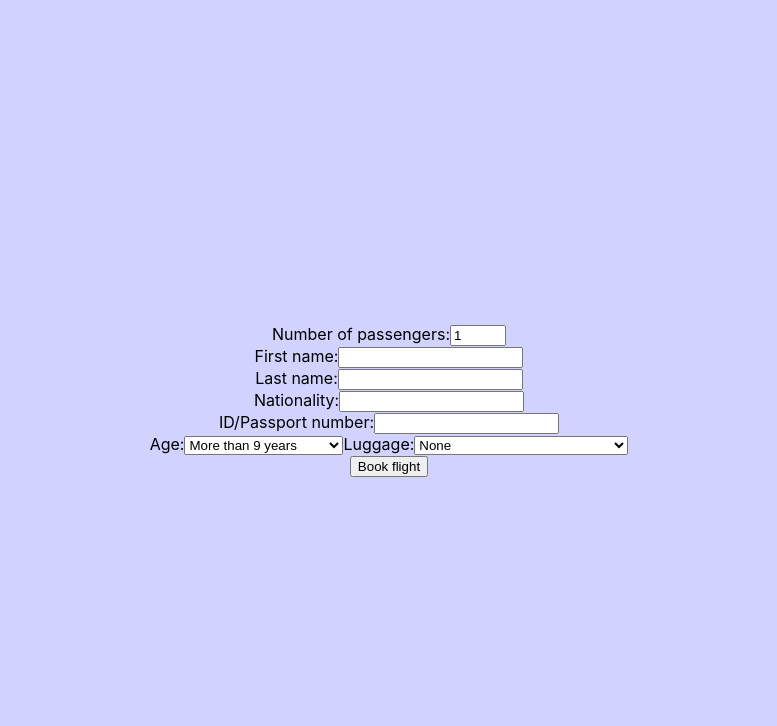
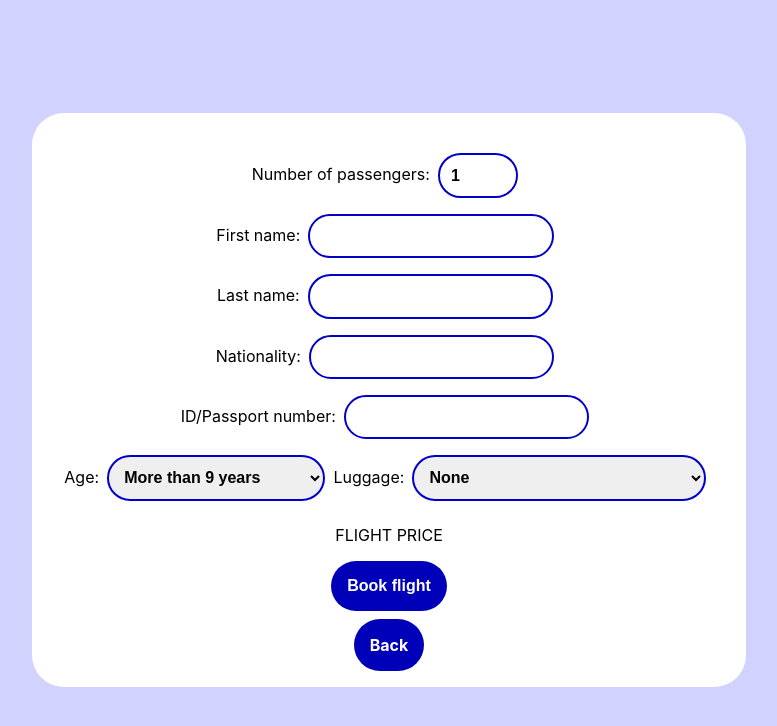
Before and after one commit to AlexandruCotofan/airline-app, a React (Create React App) app: page /book in a window 1280 px wide. Shown: the top 726 px of the page, without its empty margins (251-1028 px from the left). Built offline with nearby package versions, Linux system fonts and the light colour scheme.

Commit message:
Update confirmation, flight search, booking pages

```diff
--- a/src/App.css
+++ b/src/App.css
@@ -14,3 +14,24 @@ body {
   align-items: center;
   text-align: center;
 }
+
+.btn {
+  background-color: rgb(0, 0, 184);
+  color: rgb(255, 255, 255);
+  border: none;
+  font-size: 1em;
+  font-weight: bold;
+  padding: 1em;
+  border-radius: 2em;
+  text-decoration: none;
+}
+
+.btn:hover {
+  background-color: rgb(0, 0, 255);
+  transition-duration: 0.3s;
+}
+
+.btn:active {
+  background-color: rgb(0, 0, 124);
+  transition-duration: 0s;
+}
--- a/src/App.js
+++ b/src/App.js
@@ -4,6 +4,7 @@ import FlightSearchPage from "./FlightSearchPage/FlightSearchPage.js";
 import React from "react";
 import { BrowserRouter as Router, Routes, Route } from "react-router-dom";
 import PersonalDataPage from "./PersonalDataPage/PersonalDataPage.js";
+import ConfirmationPage from "./ConfirmationPage/ConfirmationPage.js";
 
 function App() {
   return (
@@ -13,6 +14,7 @@ function App() {
           <Route path="/" exact element={<HomePage />} />
           <Route path="/search" exact element={<FlightSearchPage />} />
           <Route path="/book" exact element={<PersonalDataPage />} />
+          <Route path="/confirm" exact element={<ConfirmationPage />} />
         </Routes>
       </Router>
     </div>
--- a/src/ConfirmationPage/ConfirmationPage.js
+++ b/src/ConfirmationPage/ConfirmationPage.js
@@ -0,0 +1,11 @@
+function ConfirmationPage() {
+    return(
+        <div>
+            <h1>Thank you for booking!</h1>
+            <a href="../search">Search other flights</a>
+            <a href="../">Home</a>
+        </div>
+    );
+}
+
+export default ConfirmationPage;
--- a/src/FlightSearchPage/FlightSearchPage.css
+++ b/src/FlightSearchPage/FlightSearchPage.css
@@ -1,8 +1,20 @@
+#flight-search-page label {
+    font-size: 1em;
+    font-weight: bold;
+}
+
+#flight-search-form {
+    display: flex;
+    justify-content: center;
+    text-align: center;
+    align-items: center;
+}
+
 #flights-found {
     background-color: rgb(255, 255, 255);
     border-radius: 1em;
     box-shadow: 0em 0.3em rgb(180, 180, 180);
-    margin: 1em;
+    margin: 2em;
 }
 
 #flights-found > * {
@@ -12,3 +24,12 @@
 #flights-found > :last-child {
     border-bottom: none;
 }
+
+.page-selector {
+    font-size: 1em;
+    margin: 0.5em;
+    padding: 0.7em;
+    border: none;
+    border-radius: 2em;
+    font-weight: bold;
+}
--- a/src/FlightSearchPage/FlightSearchPage.js
+++ b/src/FlightSearchPage/FlightSearchPage.js
@@ -1,10 +1,18 @@
 import FlightItem from "../FlightItem/FlightItem";
 import "./FlightSearchPage.css";
+
+function SetRoundTripDateDisplay() {
+  if (document.getElementById("round-trip-select").value === "no") {
+    document.getElementById("round-trip-date").style.display = "none";
+  } else {
+    document.getElementById("round-trip-date").style.display = "inline-flex";
+  }
+}
 
 function FlightSearchPage() {
   return (
     <div id="flight-search-page">
-      <form>
+      <form id="flight-search-form">
         <select
           name="origin"
           className="page-selector"
@@ -27,10 +35,26 @@ function FlightSearchPage() {
           name="round-trip"
           className="page-selector"
           id="round-trip-select"
+          onClick={SetRoundTripDateDisplay}
         >
           <option value="no">Direct flight</option>
-          <option value="yes">Round trip</option>
+          <option value="yes" selected>
+            Round trip
+          </option>
         </select>
+        <div>
+          <label>Flight date:</label>
+          <input type="date" className="page-selector"></input>
+          {/* only visible if round trip is selected */}
+          <input
+            type="date"
+            className="page-selector"
+            id="round-trip-date"
+          ></input>
+        </div>
+        <button type="submit" class="btn">
+          Search
+        </button>
       </form>
       <div id="search-filters">
         <label>Filters:</label>
@@ -51,7 +75,9 @@ function FlightSearchPage() {
         <FlightItem />
         <FlightItem />
       </div>
-      <a href="../">Back</a>
+      <a href="../" className="btn">
+        Back
+      </a>
     </div>
   );
 }
--- a/src/HomePage/HomePage.js
+++ b/src/HomePage/HomePage.js
@@ -7,7 +7,7 @@ function HomePage() {
         <h1>Airline App</h1>
         <p>Truly, one of the apps of all time.</p>
       </div>
-      <a id="search-btn" href="/search">Search for flights</a>
+      <a id="search-btn" className="btn" href="/search">Search for flights</a>
     </div>
   );
 }
--- /dev/null
+++ b/src/IndividualPersonalForm/IndividualPersonalForm.js
@@ -0,0 +1,47 @@
+function IndividualPersonalForm() {
+  return (
+    <div>
+      <div>
+        <label>First name:</label>
+        <input className="page-selector" type="text" required></input>
+      </div>
+      <div>
+        <label>Last name:</label>
+        <input className="page-selector" type="text" required></input>
+      </div>
+      <div>
+        <label>Nationality:</label>
+        <input className="page-selector" type="text" required></input>
+      </div>
+      <div>
+        <label>ID/Passport number:</label>
+        <input className="page-selector" type="text" required></input>
+      </div>
+
+      <div>
+        <label>Age:</label>
+        <select className="page-selector" name="passenger-age-select" required>
+          <option value="age<2">Less than 2 years</option>
+          <option value="2<age<9">Between 2 and 9 years</option>
+          <option value="9<age" selected>
+            More than 9 years
+          </option>
+        </select>
+        <label>Luggage:</label>
+        <select
+          className="page-selector"
+          name="passenger-luggage-select"
+          required
+        >
+          <option value="no-luggage">None</option>
+          <option value="hand-luggage">Only hand luggage</option>
+          <option value="checked-luggage">Only checked luggage</option>
+          <option value="hand-checked-luggage">
+            Both hand and checked luggage
+          </option>
+        </select>
+      </div>
+    </div>
+  );
+}
+export default IndividualPersonalForm;
--- a/src/PersonalDataPage/PersonalDataPage.css
+++ b/src/PersonalDataPage/PersonalDataPage.css
@@ -0,0 +1,13 @@
+#data-form-container {
+  background-color: rgb(255, 255, 255);
+  padding: 2em;
+  border-radius: 2em;
+}
+
+#data-form-container input, #data-form-container select {
+  border: 2px solid rgb(0, 0, 200);
+}
+
+#passenger-forms {
+  margin-bottom: 1.5em;
+}
--- a/src/PersonalDataPage/PersonalDataPage.js
+++ b/src/PersonalDataPage/PersonalDataPage.js
@@ -1,48 +1,31 @@
+import IndividualPersonalForm from "../IndividualPersonalForm/IndividualPersonalForm.js";
+import "./PersonalDataPage.css";
+
 function PersonalDataPage() {
   return (
     <div id="data-form-container">
-      <form>
-        <div>
-          <label>Number of passengers:</label>
-          <input type="number" min="1" max="10" defaultValue="1" required></input>
-        </div>
-        {/* Fields added for every extra passenger */}
-        <div>
-          <label>First name:</label>
-          <input type="text" required></input>
-        </div>
-        <div>
-          <label>Last name:</label>
-          <input type="text" required></input>
-        </div>
-        <div>
-          <label>Nationality:</label>
-          <input type="text" required></input>
-        </div>
-        <div>
-          <label>ID/Passport number:</label>
-          <input type="text" required></input>
-        </div>
-
-        <div>
-          <label>Age:</label>
-          <select name="passenger-age-select" required>
-            <option value="age<2">Less than 2 years</option>
-            <option value="2<age<9">Between 2 and 9 years</option>
-            <option value="9<age" selected>
-              More than 9 years
-            </option>
-          </select>
-          <label>Luggage:</label>
-          <select name="passenger-luggage-select" required>
-            <option>None</option>
-            <option>Only hand luggage</option>
-            <option>Only checked luggage</option>
-            <option>Both hand and checked luggage</option>
-          </select>
-        </div>
-        <button type="submit">Book flight</button>
+      <div>
+        <label>Number of passengers:</label>
+        <input
+          id="passengers-selected"
+          className="page-selector"
+          type="number"
+          min="1"
+          max="10"
+          defaultValue="1"
+          required
+        ></input>
+      </div>
+      <form id="passenger-forms">
+        <IndividualPersonalForm />
+        <p>FLIGHT PRICE</p>
+        <button className="btn" type="submit">
+          Book flight
+        </button>
       </form>
+      <a className="btn" href="/search">
+        Back
+      </a>
     </div>
   );
 }
```
Also changed, not shown: src/IndividualPersonalForm/IndividualPersonalForm.css (added). Lines whose indentation alone changed are shown as unchanged.
